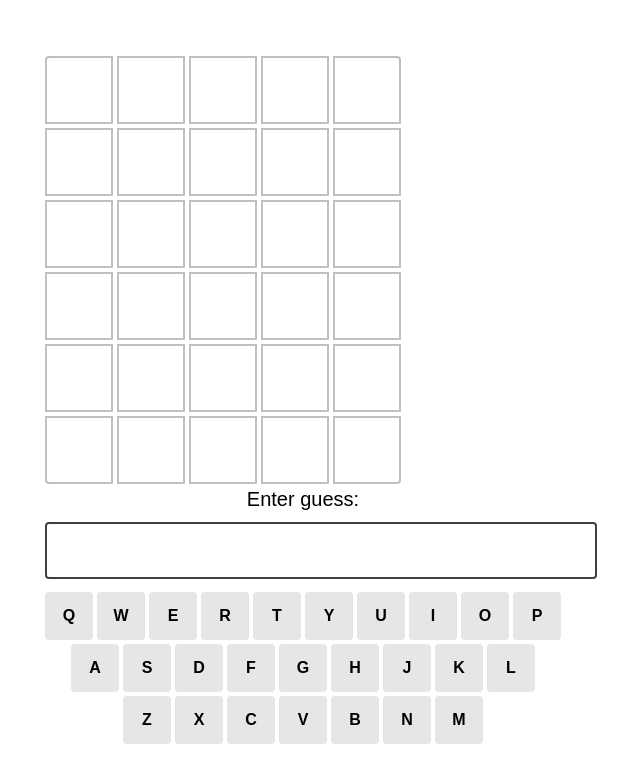
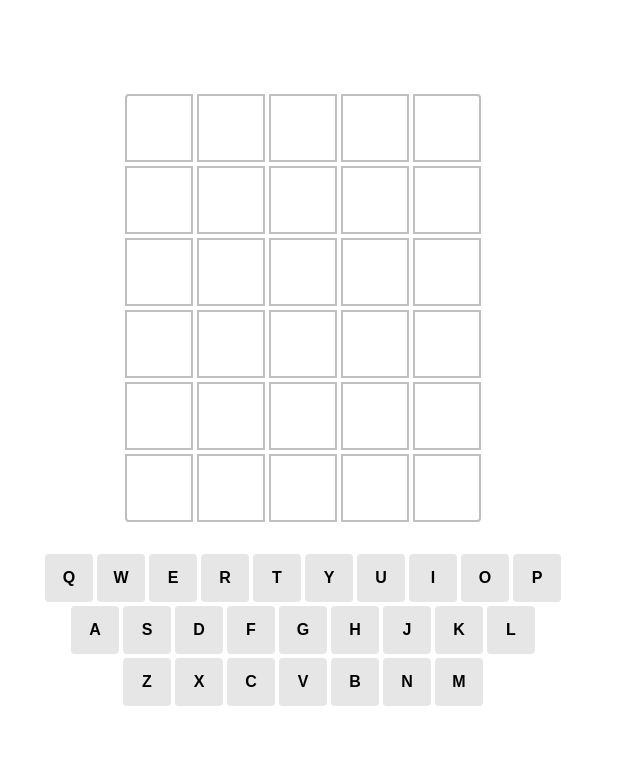
Before and after one commit to KahKitZheng/not-a-wordle, a React (Vite) app: page / in a window 1280 px wide. Shown: the top 782 px of the page, without its empty margins (337-977 px from the left). Built offline with nearby package versions, Linux system fonts and the light colour scheme.

Commit message:
Feat: Add dirty version of interacting with key presses

```diff
--- a/src/components/App/index.tsx
+++ b/src/components/App/index.tsx
@@ -1,14 +1,15 @@
-import { useState } from "react";
+import { useCallback, useEffect, useState } from "react";
 import GuessGrid from "../Game/GuessGrid";
 import Keyboard from "../Game/Keyboard";
 import { words } from "../../constants/words";
 import { checkGuess, getNewWord } from "../../utils";
-import GuessInput from "../Game/GuessInput";
 
 export default function App() {
   const [gameStatus, setGameStatus] = useState<GameStatus>("running");
   const [guesses, setGuesses] = useState<string[]>([]);
+  const [tentativeGuess, setTentativeGuess] = useState("");
   const [answer, setAnswer] = useState(() => getNewWord(words));
+  const [cellIndex, setCellIndex] = useState(0);
 
   console.log("answer", answer);
 
@@ -16,8 +17,9 @@ export default function App() {
     checkGuess(guess, answer)
   ) as Guess[][];
 
-  function handleSubmitGuess(tentativeGuess: string) {
+  const handleSubmit = useCallback(() => {
     const nextGuesses = [...guesses, tentativeGuess];
+
     setGuesses(nextGuesses);
 
     if (tentativeGuess.toUpperCase() === answer) {
@@ -25,16 +27,69 @@ export default function App() {
     } else if (nextGuesses.length >= 6) {
       setGameStatus("lost");
     }
-  }
+  }, [answer, guesses, tentativeGuess]);
+
+  const handleKeyDown = useCallback(
+    (e: KeyboardEvent) => {
+      const cells = document.querySelectorAll(".cell");
+
+      const keyPress = "ABCDEFGHIJKLMNOPQRSTUVWXYZ";
+      const eventKey = e.key.toUpperCase();
+
+      if (gameStatus !== "running") {
+        return;
+      }
+
+      if (e.key === "Backspace") {
+        console.log(cellIndex, guesses.length * 5);
+
+        if (cellIndex - 1 >= 0 && cellIndex - 1 >= guesses.length * 5) {
+          setCellIndex((prev) => prev - 1);
+          cells[cellIndex - 1].innerHTML = "";
+          setTentativeGuess(tentativeGuess.slice(0, -1));
+        }
+      }
+
+      if (e.key === "Enter") {
+        handleSubmit();
+        setTentativeGuess("");
+      }
+
+      if (tentativeGuess.length === 5) {
+        return;
+      }
+
+      if (keyPress.includes(eventKey)) {
+        cells[cellIndex].innerHTML = e.key.toUpperCase();
+        setTentativeGuess(tentativeGuess + e.key.toUpperCase());
+        setCellIndex((prev) => prev + 1);
+      }
+    },
+    [cellIndex, gameStatus, guesses.length, handleSubmit, tentativeGuess]
+  );
+
+  useEffect(() => {
+    document.addEventListener("keydown", handleKeyDown);
+
+    return () => {
+      document.removeEventListener("keydown", handleKeyDown);
+    };
+  }, [handleKeyDown]);
 
   return (
-    <main>
-      <GuessGrid validatedGuesses={validatedGuesses} />
-      <GuessInput
-        gameStatus={gameStatus}
-        handleSubmitGuess={handleSubmitGuess}
-      />
-      <Keyboard validatedGuesses={validatedGuesses} />
+    <main style={{ display: "grid", gap: "2rem" }}>
+      <form
+        onSubmit={handleSubmit}
+        style={{
+          display: "flex",
+          flexDirection: "column",
+          alignItems: "center",
+          justifyContent: "center",
+        }}
+      >
+        <GuessGrid validatedGuesses={validatedGuesses} />
+        <Keyboard validatedGuesses={validatedGuesses} />
+      </form>
     </main>
   );
 }
--- a/src/components/Game/GuessGrid.tsx
+++ b/src/components/Game/GuessGrid.tsx
@@ -4,7 +4,7 @@ type GuessGridProps = {
 
 export default function GuessGrid({ validatedGuesses }: GuessGridProps) {
   return (
-    <div className="guess-results">
+    <div className="guess-results" style={{ maxWidth: "400px" }}>
       {Array.from({ length: 6 }).map((_, index) => (
         <Guess key={index} value={validatedGuesses[index]} />
       ))}
@@ -18,10 +18,11 @@ type GuessProps = {
 
 function Guess({ value }: GuessProps) {
   return (
-    <p className="guess">
+    <p className="guess" style={{ pointerEvents: "none" }}>
       {Array.from({ length: 5 }).map((_, index) => (
         <Cell
           key={index}
+          index={index}
           letter={value ? value[index].letter : undefined}
           status={value ? value[index].status : undefined}
         />
@@ -30,8 +31,12 @@ function Guess({ value }: GuessProps) {
   );
 }
 
-function Cell({ letter, status }: Guess) {
+function Cell({ letter, status }: Guess & { index: number }) {
   const className = status ? `cell ${status}` : "cell";
 
-  return <span className={className}>{letter}</span>;
+  return (
+    <span className={className} style={{ cursor: "default" }}>
+      {letter}
+    </span>
+  );
 }
--- a/src/components/Game/Keyboard.tsx
+++ b/src/components/Game/Keyboard.tsx
@@ -12,7 +12,7 @@ export default function Keyboard({ validatedGuesses }: KeyboardProps) {
   const statusByLetter = getStatusByLetter(validatedGuesses);
 
   return (
-    <div className="keyboard">
+    <div className="keyboard" style={{ marginTop: "2rem" }}>
       {ROWS.map((row, index) => (
         <div key={index} className="keyboard-row">
           {row.map((letter) => (
```
